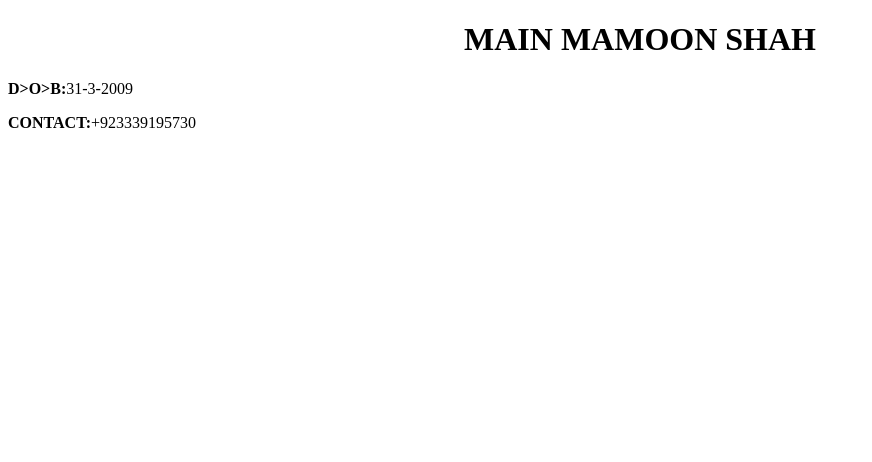
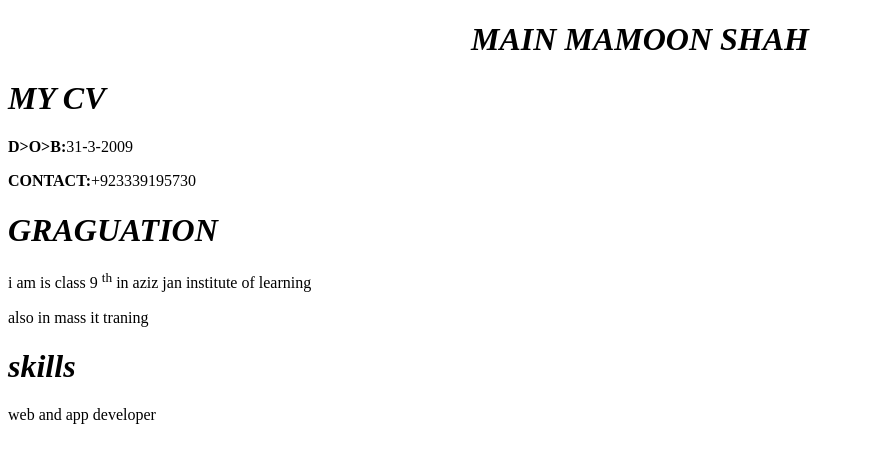
Before and after one commit to mamoon2009/mamoon-c, a plain HTML site: page index.html in a window 1280 px wide. Shown: the whole page, without its empty margins (0-872 px from the left). Drawn offline with Linux system fonts and the light colour scheme.

Commit message:
updated cv

```diff
--- a/index.html
+++ b/index.html
@@ -6,8 +6,16 @@
     <title>Document</title>
 </head>
 <body>
-  <center><h1>MAIN MAMOON SHAH</h1> </center>
+
+  <center><h1><em>MAIN MAMOON SHAH</em></h1> </center>
+  <h1> <em>MY CV </em></h1>
   <p><b>D>O>B:</b>31-3-2009</p>
   <p><b>CONTACT:</b>+923339195730</p>
+  <h1> <em>GRAGUATION</em></h1>
+  <P>i am is class 9 <sup>th</sup> in aziz jan institute of learning</P>
+  <p>also in mass it traning</p>
+  <h1><em> skills</em></h1>
+  <p>web and app developer</p>
+
 </body>
 </html>
```
